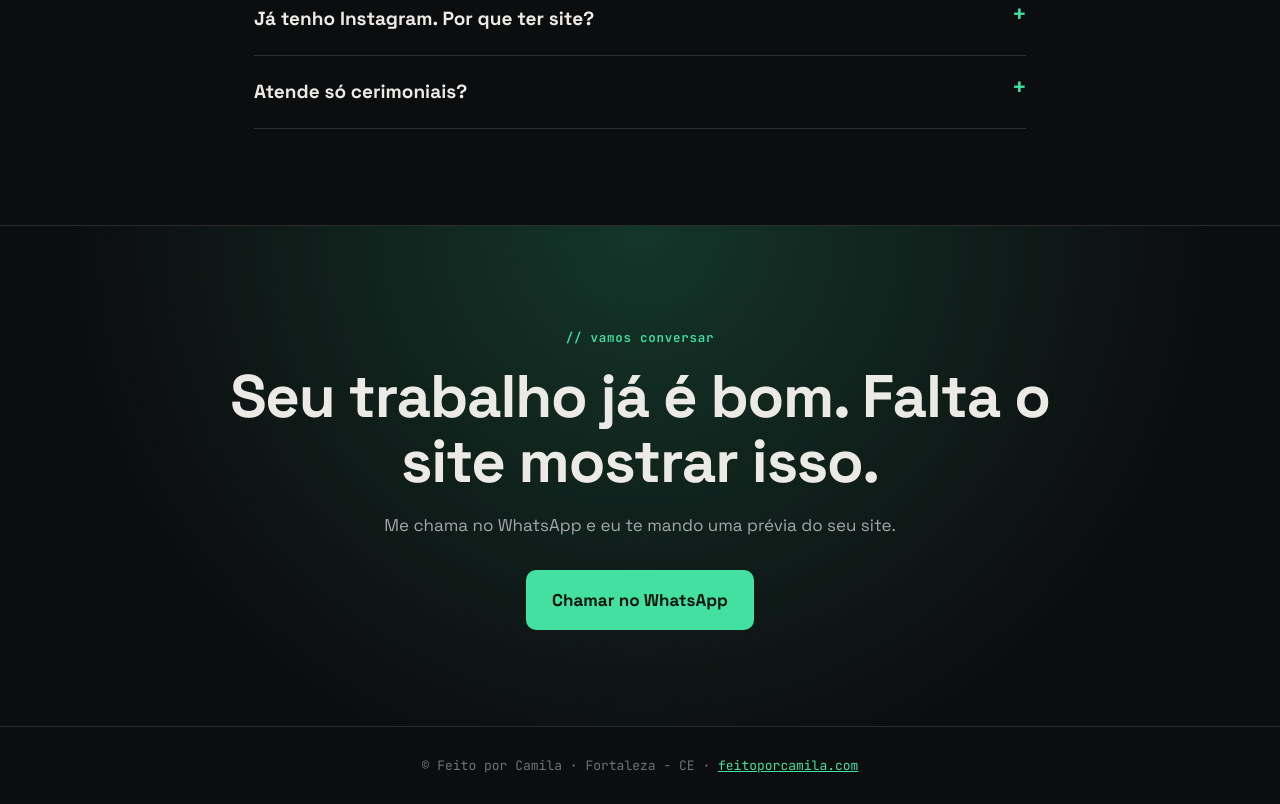
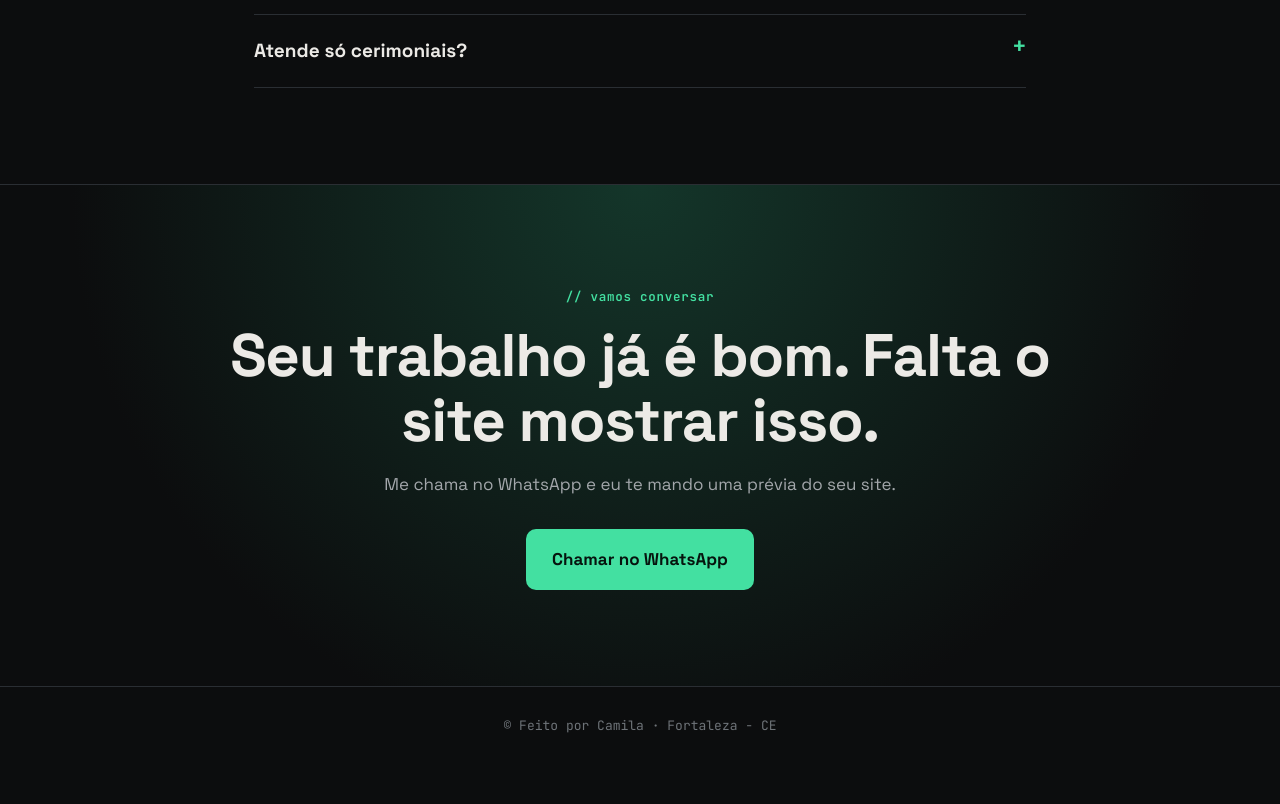
Before and after one commit to mktcamila/feito-por-camila, a plain HTML site: page index.html in a window 1280 px wide. Shown: the part 7307-8111 px from the top of the page. After the commit the page ends 8071 px from the top, so only its background shows below. Drawn offline with Linux system fonts and the light colour scheme.

Commit message:
Atualiza páginas

```diff
--- a/index.html
+++ b/index.html
@@ -171,7 +171,7 @@ footer a{color:var(--mint)}
 <div><span class="k">quem faz</span><h2>Oi, eu sou a Camila</h2>
 <p>Sou formada em Sistemas e Mídias Digitais pela Universidade Federal do Ceará e trabalho com tecnologia, sites e automações em Fortaleza. Já falei sobre tecnologia na Campus Party.</p>
 <p>Gosto de projetos em que dá para conversar direto com quem faz o negócio acontecer, entender o problema e entregar algo que funciona no dia a dia.</p>
-<p><a href="https://feitoporcamila.com/" target="_blank" rel="noopener" style="color:var(--mint)">feitoporcamila.com →</a></p></div>
+</div>
 </div></section>
 
 <section id="previa"><div class="wrap">
@@ -195,7 +195,7 @@ footer a{color:var(--mint)}
 <a class="btn" href="https://wa.me/558531042379?text=Ol%C3%A1%2C%20Camila!%20Quero%20uma%20pr%C3%A9via%20do%20site%20do%20meu%20neg%C3%B3cio." target="_blank" rel="noopener">Chamar no WhatsApp</a>
 </div></section>
 
-<footer>© Feito por Camila · Fortaleza - CE · <a href="https://feitoporcamila.com/" target="_blank" rel="noopener">feitoporcamila.com</a></footer>
+<footer>© Feito por Camila · Fortaleza - CE</footer>
 <a class="wa" href="https://wa.me/558531042379?text=Ol%C3%A1%2C%20Camila!%20Quero%20uma%20pr%C3%A9via%20do%20site%20do%20meu%20neg%C3%B3cio." target="_blank" rel="noopener" aria-label="WhatsApp"><svg viewBox="0 0 24 24"><path d="M17.5 14.4c-.3-.1-1.8-.9-2-1-.3-.1-.5-.1-.7.1l-.9 1.2c-.2.2-.3.2-.6.1-.3-.1-1.3-.5-2.4-1.5-.9-.8-1.5-1.8-1.7-2.1-.2-.3 0-.5.1-.6l.5-.5.3-.5c.1-.2 0-.4 0-.5l-.9-2.2c-.2-.6-.5-.5-.7-.5h-.6c-.2 0-.5.1-.8.4-.3.3-1 1-1 2.5s1.1 2.9 1.2 3.1c.1.2 2.1 3.2 5.1 4.5 2.5 1 3 .8 3.6.7.6-.1 1.8-.7 2-1.4.3-.7.3-1.3.2-1.4-.1-.2-.3-.2-.6-.4zM12 2a10 10 0 0 0-8.6 15.1L2 22l5-1.3A10 10 0 1 0 12 2zm0 18.2c-1.5 0-3-.4-4.3-1.2l-.3-.2-3 .8.8-2.9-.2-.3A8.2 8.2 0 1 1 12 20.2z"/></svg></a>
 <script src="assets/planner.js"></script>
 <script>Planner.mount('#planner',{empresa:'Feito por Camila',whatsapp:'558531042379',saudacao:'Olá, Camila!',intro:'Vim pela sua página e quero uma prévia do meu site:',fecho:'Pode me mandar a prévia?',cta:'Pedir minha prévia no WhatsApp',tituloResultado:'Pronto! Já dá para começar a sua prévia',
```
